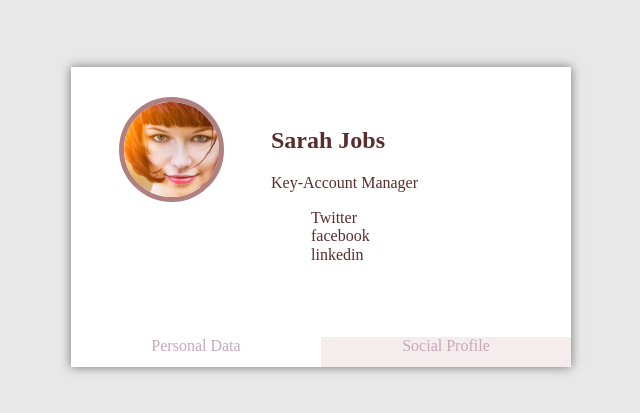
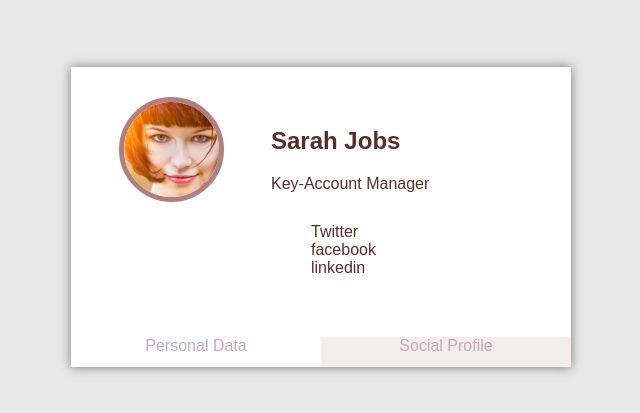
Before and after one commit to SmirnovaOlga/blogfoster, a website: page app/index.html in a window 1280 px wide. Shown: the part 183-596 px from the top of the page, without its empty margins (319-959 px from the left). Drawn offline with nearby package versions, Linux system fonts and the light colour scheme.

Commit message:
add gulp and sass

```diff
--- /dev/null
+++ b/app/css/_common.scss
@@ -0,0 +1,20 @@
+body {
+    background: #e8e8e8;
+    width: 100%;
+    height: 100%;
+    position: absolute;
+    top: 0;
+    left: 0;
+    overflow: auto;
+    font: 100% $font-family;
+}
+
+
+.clearfix:after {
+    visibility: hidden;
+    display: block;
+    font-size: 0;
+    content: " ";
+    clear: both;
+    height: 0;
+}
--- /dev/null
+++ b/app/css/_profile.scss
@@ -0,0 +1,27 @@
+.profile {
+    width: 500px;
+    height: 300px;
+    position: absolute;
+    top: 50%;
+    left: 50%;
+    margin: -150px 0 0 -250px;
+    background: #ffffff;
+    box-shadow: 0 0 10px rgba(0,0,0,0.5);
+}
+
+.profile-image {
+    height: 100%;
+    width: 40%;
+    text-align: center;
+
+    .round {
+        border-radius: 100px;
+        border: 5px solid #b08080;
+    }
+}
+
+.profile-heading {
+    position: absolute;
+    top: 40px;
+    left: 200px;
+}
--- /dev/null
+++ b/app/css/_tabs.scss
@@ -0,0 +1,62 @@
+.profile-tabs {
+    position: relative;
+    box-sizing: border-box;
+    padding-top: 30px;
+    height: 270px;
+    color: $font-color;
+}
+
+.profile-tab-item {
+    text-align: left;
+    height: 100px;
+    width: 300px;
+
+    ul li {
+        list-style-type: none;
+    }
+}
+
+
+.tab {
+    position: absolute;
+    top: 140px;
+    left: 200px;
+
+    &.fade {
+        opacity: 0;
+        -webkit-transition: opacity .5s linear;
+        -o-transition: opacity .5s linear;
+        transition: opacity .5s linear;
+    }
+    &.active {
+        opacity: 1;
+    }
+}
+
+
+.nav-tabs {
+    margin: 0;
+    padding: 0;
+    text-align: center;
+    clear: both;
+    width: 500px;
+    height: 30px;
+
+    li {
+        cursor: pointer;
+        width: 250px;
+        height: 30px;
+        list-style-type: none;
+        float: left;
+
+        &.active {
+            background: #f5eded;
+        }
+
+        a {
+            text-align: center;
+            text-decoration: none;
+            color: #c6a9b9;
+        }
+    }
+}
--- /dev/null
+++ b/app/css/style.scss
@@ -0,0 +1,6 @@
+$font-color: #5a2d2d;
+$font-family: sans-serif, Arial;
+
+@import 'common';
+@import 'tabs';
+@import 'profile';
--- a/app/index.html
+++ b/app/index.html
@@ -11,21 +11,21 @@
 
 <section class="profile">
     <article class="profile-tabs">
-        <div style="height: 100%; width: 40%; text-align: center;">
+        <div class="profile-image">
             <img class="round" src="img/image.png">
         </div>
-        <div class="profile-tab-item tab fade" id="personal-data">
+        <header class="profile-heading">
             <h2>Sarah Jobs</h2>
             Key-Account Manager
-            <ul>
+        </header>
+        <div class="profile-tab-item tab fade" id="personal-data">
+            <ul >
                 <li>0123 654544</li>
                 <li>mail@company.de</li>
                 <li>www.company</li>
             </ul>
         </div>
         <div class="profile-tab-item tab fade active" id="social-profile">
-            <h2>Sarah Jobs</h2>
-            Key-Account Manager
             <ul>
                 <li>Twitter</li>
                 <li>facebook</li>
@@ -33,7 +33,7 @@
             </ul>
         </div>
     </article>
-    <ul class="nav nav-tabs clearfix">
+    <ul class="nav-tabs clearfix">
         <li><a href="#personal-data">Personal Data</a></li>
         <li class="active"><a href="#social-profile">Social Profile</a></li>
     </ul>
--- a/app/js/tab.js
+++ b/app/js/tab.js
@@ -1,6 +1,6 @@
 function Tab(element) {
 
-    var navTabsElements = element.find('.nav li');
+    var navTabsElements = element.find('.nav-tabs li');
 
     navTabsElements.on('click', function () {
 
--- /dev/null
+++ b/gulpfile.js
@@ -0,0 +1,14 @@
+var gulp = require('gulp');
+var sass = require('gulp-sass');
+
+gulp.task('default',['sass', 'watch']);
+
+gulp.task('sass', function () {
+    gulp.src('./app/css/*.scss')
+        .pipe(sass())
+        .pipe(gulp.dest('./app/css'));
+});
+
+gulp.task('watch', function () {
+    gulp.watch('./app/css/*.scss', ['sass']);
+});
```
Also changed, not shown: package.json (added, +15 -0 lines), app/css/style.css.
